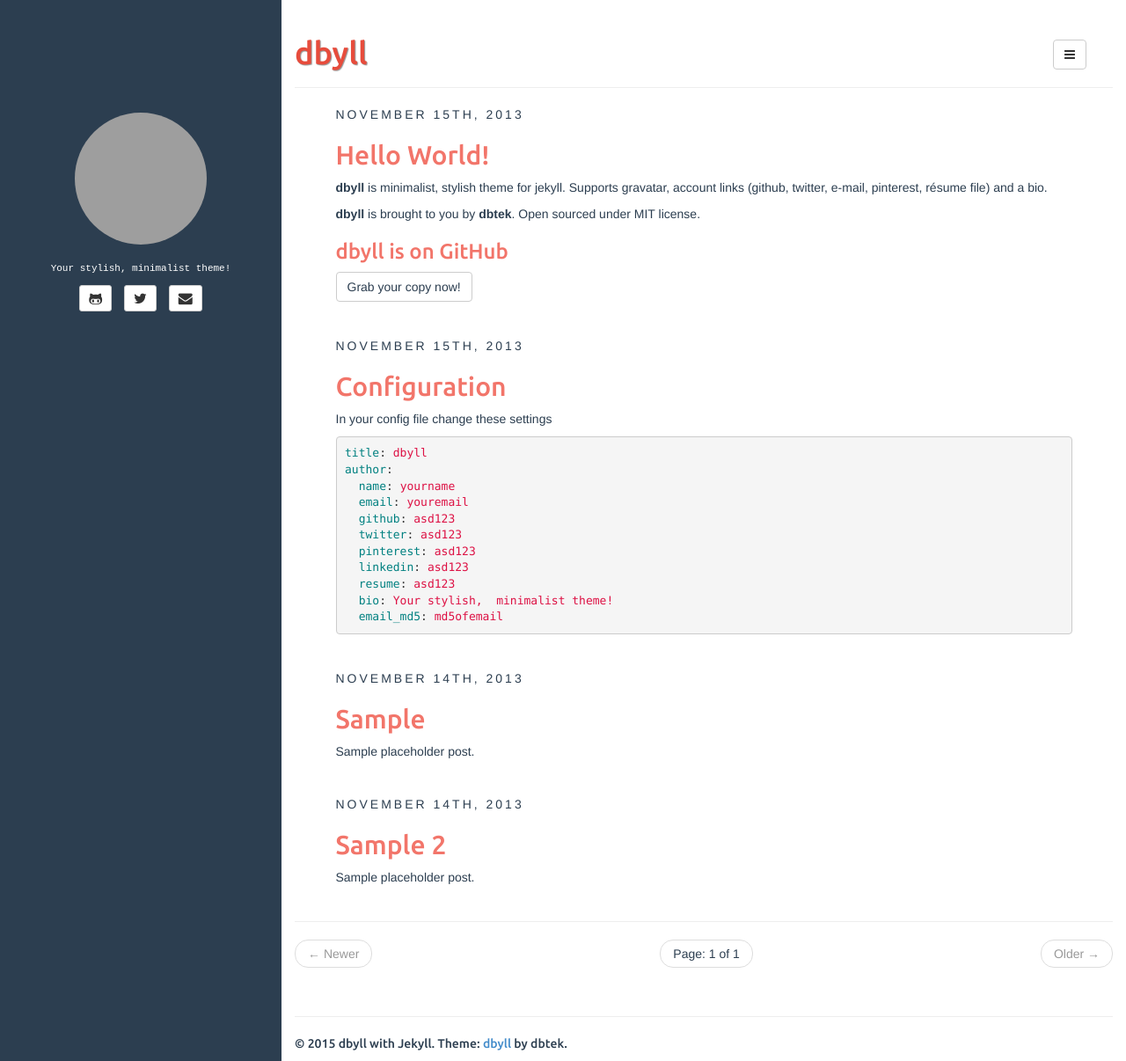
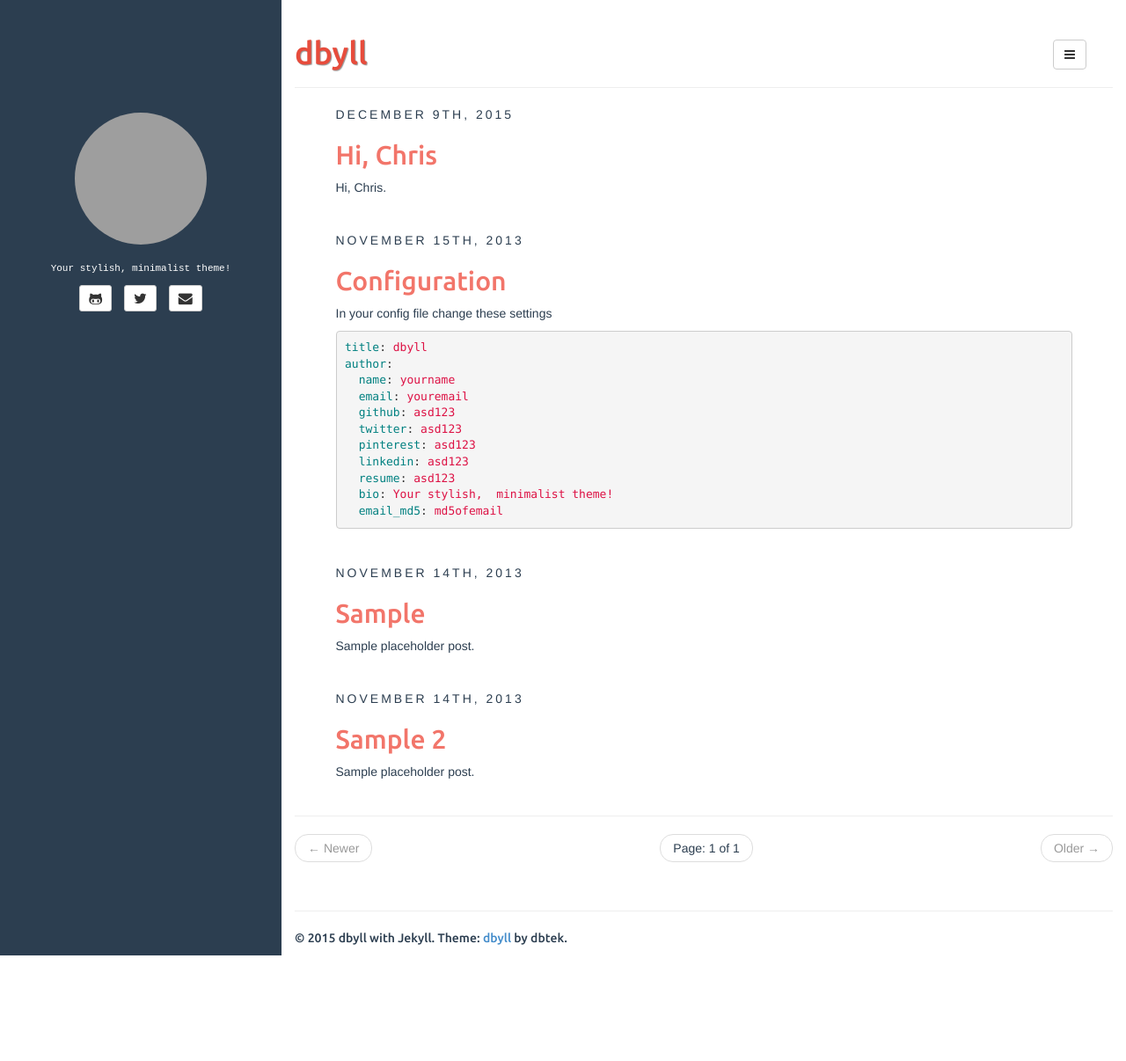
Before and after one commit to zylgithub666/Chriskuei.github.io, a Jekyll site: the page built from index.html, in a window 1280 px wide and 1206 px high. Shown: the whole window at 88% size. Built offline with Jekyll 4.4.1, drawn with Linux system fonts in a browser that asks for light colours; the list of posts is cut into pages by our own code; grey boxes are pictures that could not be loaded.

Commit message:
Hi, Chris

```diff
--- a/_config.yml
+++ b/_config.yml
@@ -24,7 +24,7 @@
   pinterest: asd123
   linkedin: asd123
   bio: Your stylish, minimalist theme!
-  email_md5: 726351295ec82e145928582f595aa3aa
+  email_md5: 27b73b1ba9a8bbb1422d01b87db3e10f
 
 rss_path: feed.xml
 categories_path: categories.html
--- a/_posts/2013-11-15-hello-world.md
+++ /dev/null
@@ -1,16 +0,0 @@
----
-layout: post
-title: Hello World!
-categories: [general, setup, demo]
-tags: [demo, dbyll, dbtek, setup]
-fullview: true
-comments: true
----
-
-**dbyll** is minimalist, stylish theme for jekyll. Supports gravatar, account links (github, twitter, e-mail, pinterest, résume file) and a bio.
-
-**dbyll** is brought to you by **[dbtek](http://ismaildemirbilek.com)**. Open sourced under [MIT](http://opensource.org/licenses/MIT) license.
-
-### dbyll is on GitHub
-
-<a class="btn btn-default" href="https://github.com/dbtek/dbyll">Grab your copy now!</a>
--- /dev/null
+++ b/_posts/2015-12-09-Hi-Chris.md
@@ -0,0 +1,10 @@
+---
+layout: post
+title: Hi, Chris
+categories: [Fragment]
+tags: [Fragment]
+fullview: true
+comments: true
+---
+
+Hi, Chris.
```
Also changed, not shown: assets/profile/Chris-moblie.jpg (added), assets/profile/Chris.jpg (added).
